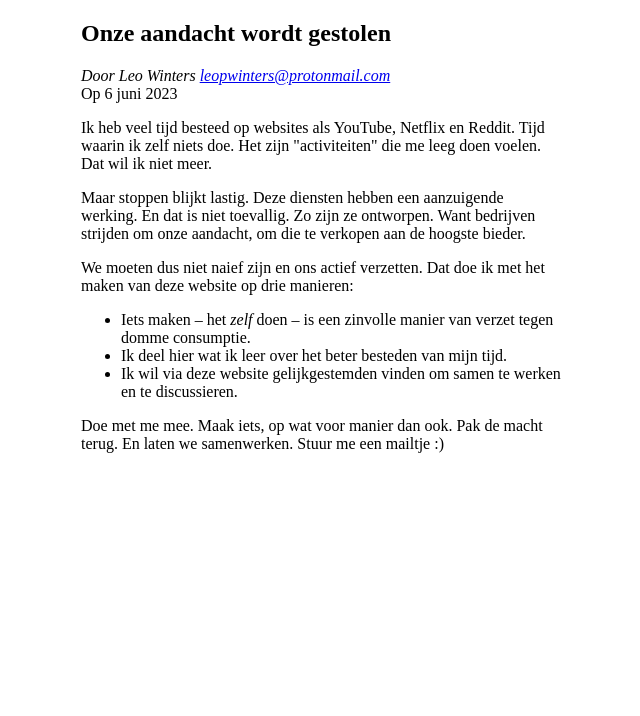
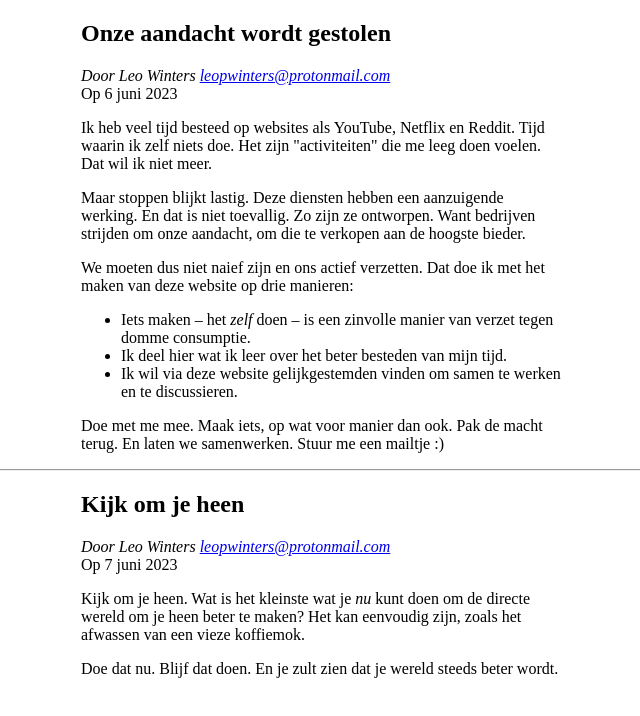
Before and after one commit to leopwinters/leopwinters.github.io, a SvelteKit app: page / in a window 1280 px wide. Shown: the top 716 px of the page, without its empty margins (319-959 px from the left). Built offline with nearby package versions, Linux system fonts and the light colour scheme.

Commit message:
Add new article

```diff
--- a/src/routes/+page.svelte
+++ b/src/routes/+page.svelte
@@ -41,6 +41,25 @@
 	</p>
 </article>
 
+<hr />
+
+<article>
+	<h1>Kijk om je heen</h1>
+
+	<address>
+		Door Leo Winters
+		<a rel="author" href="mailto:leopwinters@protonmail.com">leopwinters@protonmail.com</a>
+	</address>
+	<time datetime="2023-06-07" title="7 juni 2023">Op 7 juni 2023</time>
+
+	<p>
+		Kijk om je heen. Wat is het kleinste wat je <em>nu</em> kunt doen om de directe wereld om je heen
+		beter te maken? Het kan eenvoudig zijn, zoals het afwassen van een vieze koffiemok.
+	</p>
+
+	<p>Doe dat nu. Blijf dat doen. En je zult zien dat je wereld steeds beter wordt.</p>
+</article>
+
 <style>
 	article {
 		max-width: 60ch;
```
